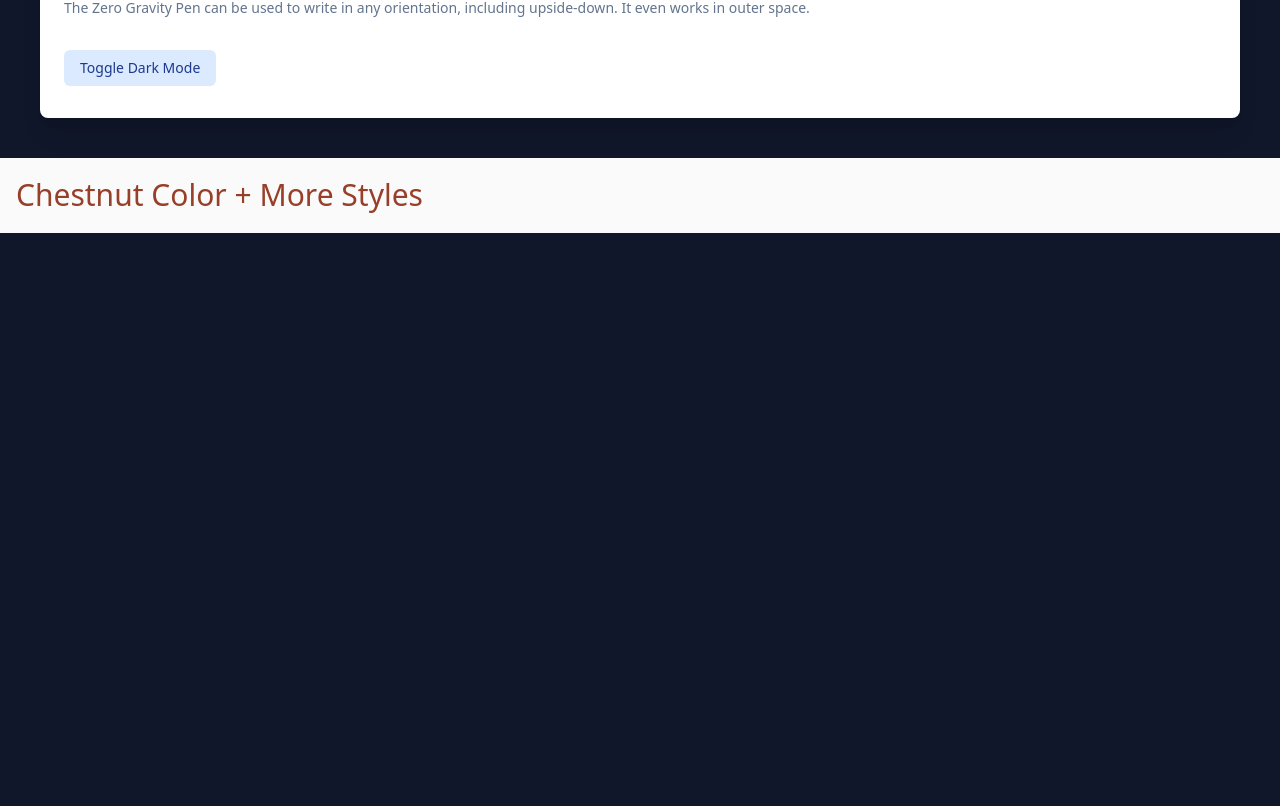
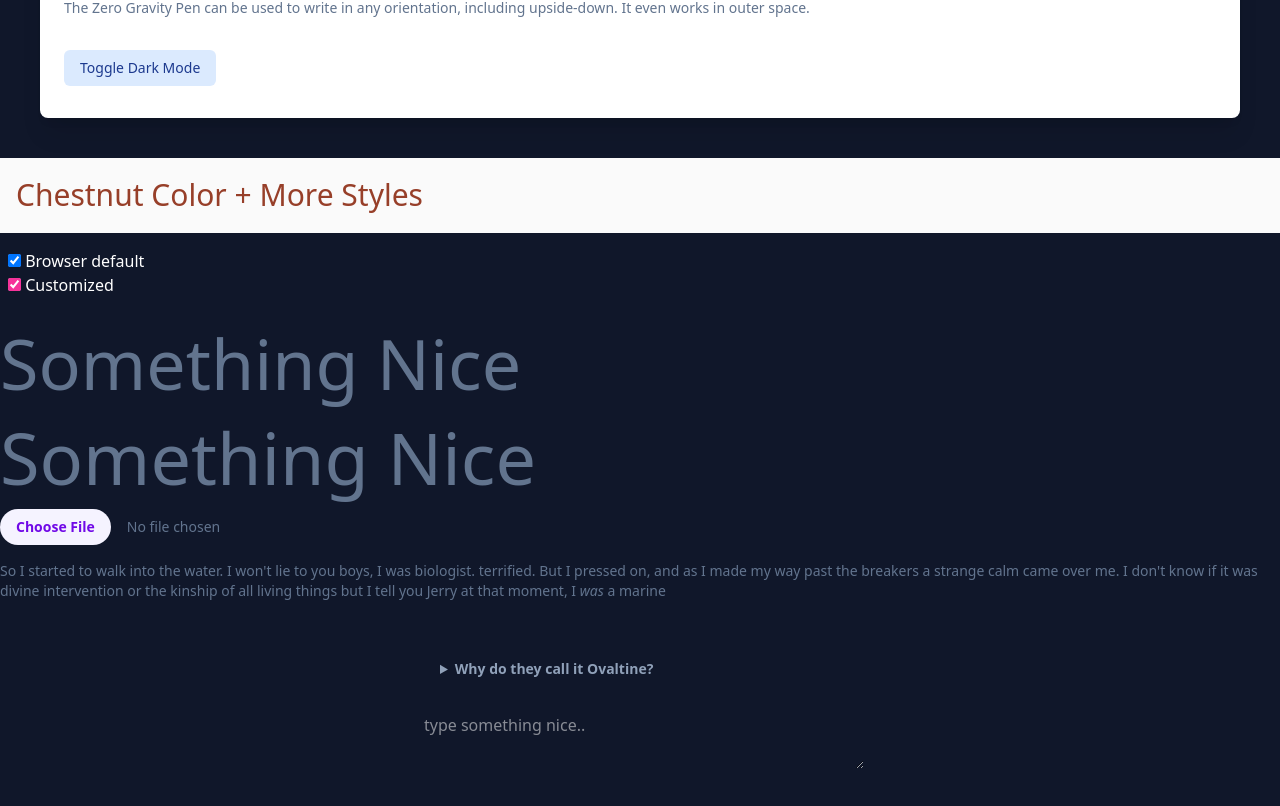
Before and after one commit to TangXianSheng6322/tailwind_tutorial, an Angular app: page / in a window 1280 px wide. Shown: the part 574-1380 px from the top of the page. Before the commit the page ends 807 px from the top, so only its background shows below. Built offline with nearby package versions, Linux system fonts and the light colour scheme.

Commit message:
More Tips

```diff
--- a/src/app/app.component.html
+++ b/src/app/app.component.html
@@ -41,6 +41,57 @@
   Chestnut Color + More Styles
 </p>
 
+<!--Accent-->
+<div class="my-4 ml-2 flex flex-col text-white">
+  <label> <input type="checkbox" checked /> Browser default </label>
+  <label>
+    <input type="checkbox" class="accent-pink-500" checked /> Customized
+  </label>
+</div>
+
+<!--Fluid Text-->
+<p class="text-[min(10vw,70px)]">Something Nice</p>
+<p class="text-5xl sm:text-7xl">Something Nice</p>
+
+<!--File-->
+<label class="my-4 block"
+  ><input
+    type="file"
+    class="block w-full text-sm text-slate-500 file:mr-4 file:rounded-full file:border-0 file:bg-violet-50 file:px-4 file:py-2 file:text-sm file:font-semibold file:text-violet-700 hover:file:bg-violet-100"
+/></label>
+
+<!--Hilight-->
+<div class="selection:bg-green-700 selection:text-white">
+  <p>
+    So I started to walk into the water. I won't lie to you boys, I was
+    biologist. terrified. But I pressed on, and as I made my way past the
+    breakers a strange calm came over me. I don't know if it was divine
+    intervention or the kinship of all living things but I tell you Jerry at
+    that moment, I <em>was</em> a marine
+  </p>
+</div>
+
+<!--Less JavaScript-->
+<div class="mx-auto max-w-lg p-8">
+  <details
+    class="rounded-lg p-6 open:bg-white open:shadow-lg open:ring-1 open:ring-black/5 dark:open:bg-slate-900 dark:open:ring-white/10"
+  >
+    <summary
+      class="text-sm leading-6 font-semibold text-slate-400 select-none open:text-slate-900 dark:text-white"
+    >
+      Why do they call it Ovaltine?
+    </summary>
+    <div class="mt-3 text-sm leading-6 text-slate-600 dark:text-slate-400">
+      <p>The mug is round. The jar is round. They should call it Roundtine.</p>
+    </div>
+  </details>
+
+  <!--Caret-->
+  <textarea
+    placeholder="type something nice.."
+    class="w-full caret-pink-500 p-2 text-white"
+  ></textarea>
+
   <script type="text/javascript">
     document.addEventListener("DOMContentLoaded", () => {
       const toggleDark = document.getElementById("toggleDark");
@@ -55,3 +106,4 @@
     });
   </script>
   <router-outlet />
+</div>
```
Lines whose indentation alone changed are shown as unchanged.
